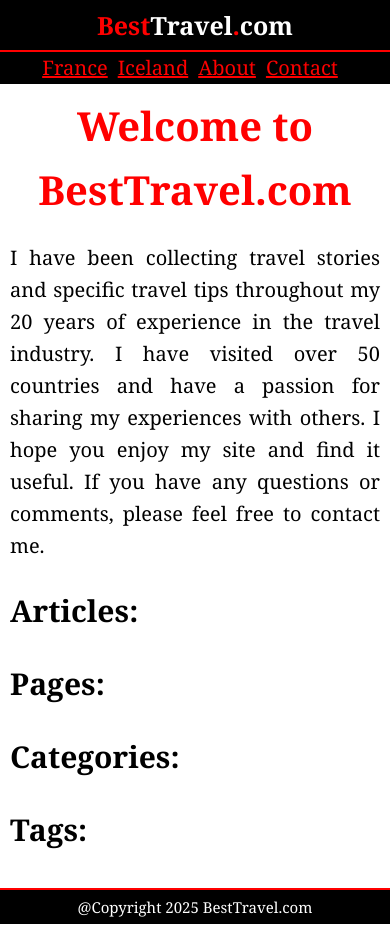
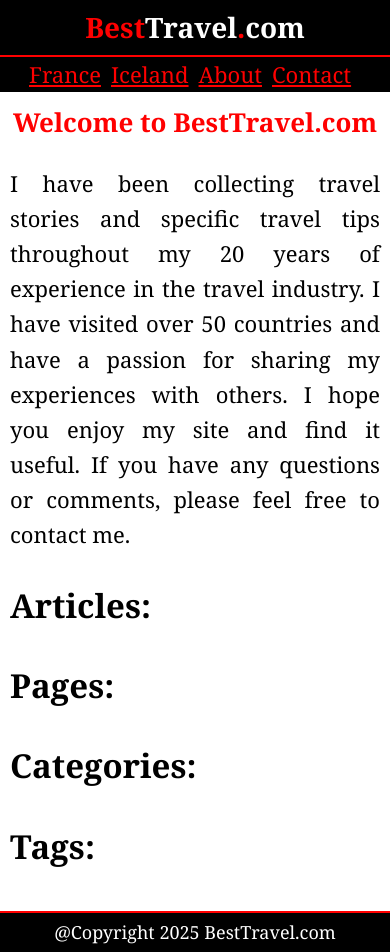
Before and after one commit to thevladiator/SimpleCMS, a PHP site: page /generator/templates/home.php in a window 390 px wide. Before the commit the page ends 924 px from the top, so only its background shows below. Run offline with PHP 8.4, Linux system fonts and the light colour scheme; the template is opened without the code that fills it, so the values that code supplies are empty.

Commit message:
added media queries

```diff
--- a/staticblog/generator/styles/site.css
+++ b/staticblog/generator/styles/site.css
@@ -104,7 +104,6 @@
   display: block;
   text-align: center;
   font-style: italic;
-  padding: 5px;
 }
 
 .image img {
@@ -112,7 +111,6 @@
   max-width: 100%;
   height: auto;
   margin: 0 auto;
-  padding: 5px;
 }
 
 #menu {
@@ -136,3 +134,22 @@
   padding-right: 5px;
   margin-right: 5px;
 }
+
+/* Media query for mobile devices */
+@media (max-width: 600px) {
+  body {
+    font-size: 22px;
+  }
+
+  #site-title {
+    font-size: 28px;
+  }
+
+  #footer {
+    font-size: 18px;
+  }
+
+  #article-title {
+    font-size: 26px;
+  }
+}
```
